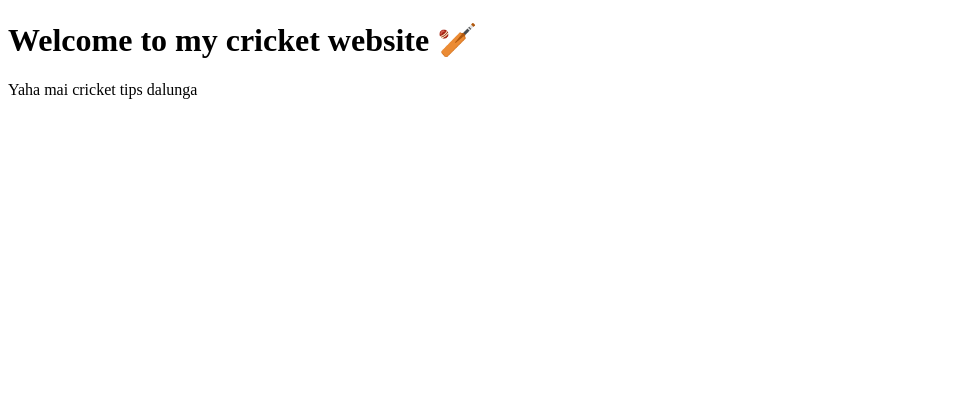
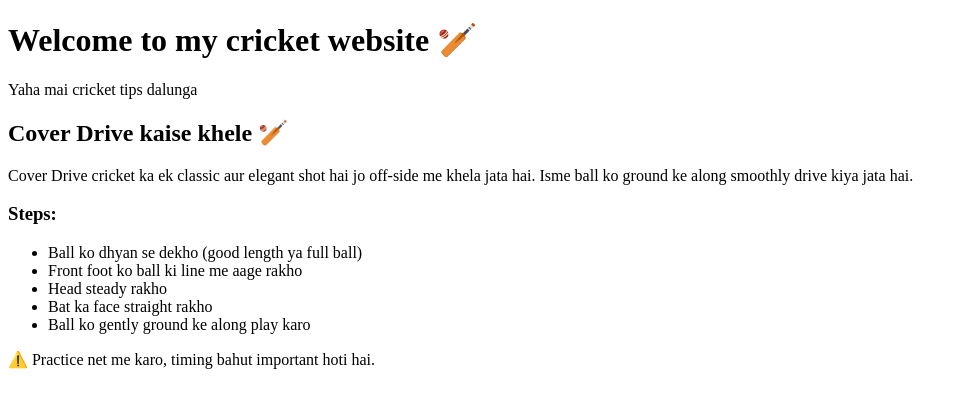
Before and after one commit to adityasiingh10-cri/aditya-cri-lab, a plain HTML site: page index.html in a window 1280 px wide. Shown: the whole page, without its empty margins (0-968 px from the left). Drawn offline with Linux system fonts and the light colour scheme.

Commit message:
Enhance index.html with Cover Drive tips
Added tips and steps for playing a Cover Drive in cricket.

```diff
--- a/index.html
+++ b/index.html
@@ -6,5 +6,24 @@
 <body>
   <h1>Welcome to my cricket website 🏏</h1>
   <p>Yaha mai cricket tips dalunga</p>
-</body>
+</body><h2>Cover Drive kaise khele 🏏</h2>
+
+<p>
+Cover Drive cricket ka ek classic aur elegant shot hai jo off-side me khela jata hai.
+Isme ball ko ground ke along smoothly drive kiya jata hai.
+</p>
+
+<h3>Steps:</h3>
+
+<ul>
+  <li>Ball ko dhyan se dekho (good length ya full ball)</li>
+  <li>Front foot ko ball ki line me aage rakho</li>
+  <li>Head steady rakho</li>
+  <li>Bat ka face straight rakho</li>
+  <li>Ball ko gently ground ke along play karo</li>
+</ul>
+
+<p>
+⚠️ Practice net me karo, timing bahut important hoti hai.
+</p>
 </html>
```
